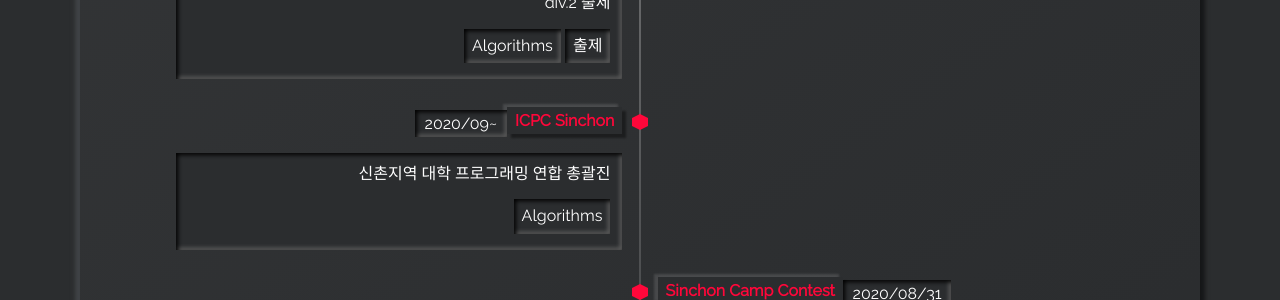
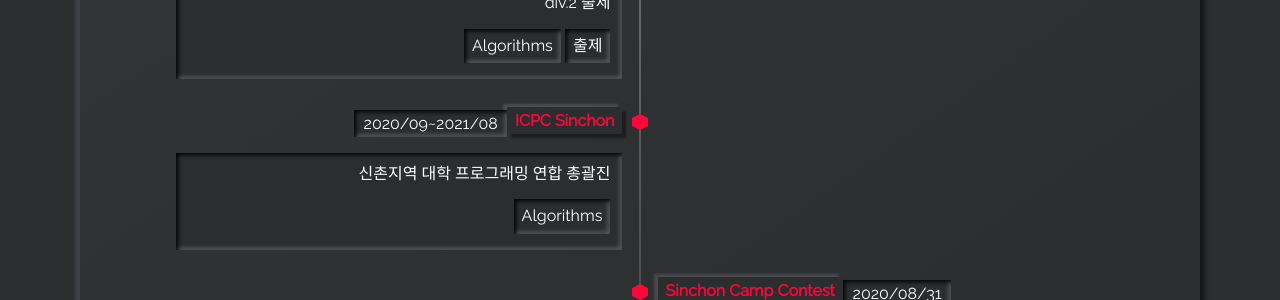
Before and after one commit to swoooon/blueint323.github.io, a Jekyll site: the page built from index.html, in a window 1280 px wide and 900 px high, scrolled down 2345 px. Shown: the part 146-446 px from the top of the window. Built offline with Jekyll 4.4.1, drawn with Linux system fonts in a browser that asks for light colours.

Commit message:
Update timeline.yml

```diff
--- a/_data/timeline.yml
+++ b/_data/timeline.yml
@@ -74,7 +74,7 @@
 
 - title: ICPC Sinchon
   title-url: https://icpc-sinchon.github.io/suapc
-  date: 2020/09~
+  date: 2020/09~2021/08
   subtitle: 신촌지역 대학 프로그래밍 연합 총괄진
   tags:
     - tag: Algorithms
```
